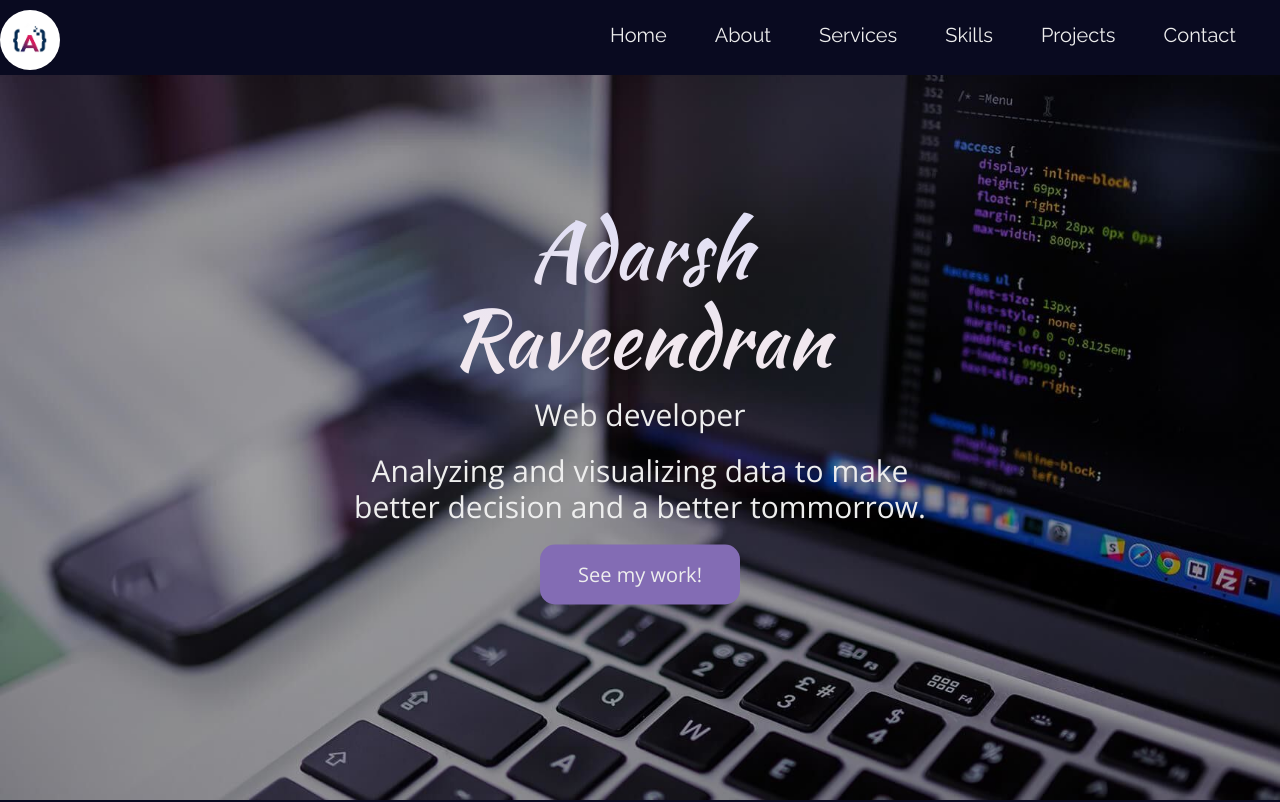
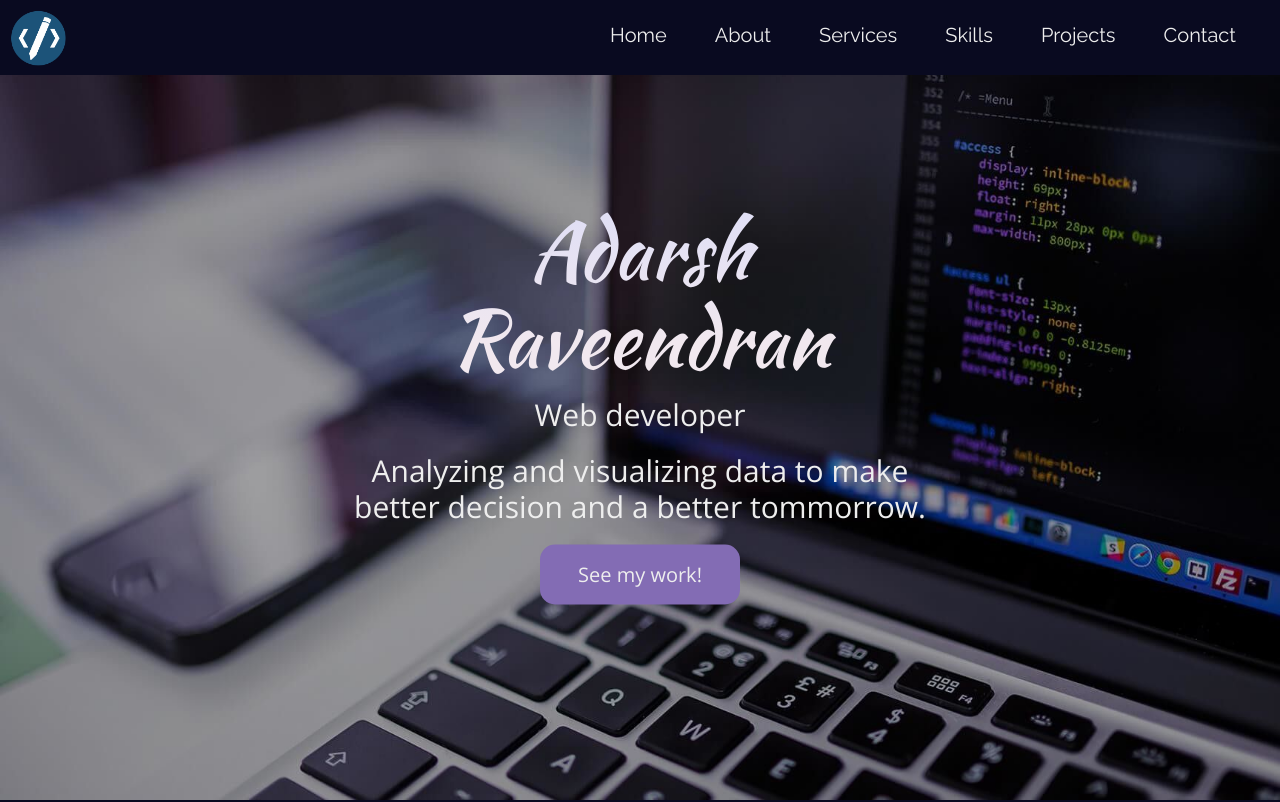
Before and after one commit to adarsh9847/personal, a plain HTML site: page adarsh.html in a window 1280 px wide. Shown: the top 802 px of the page. Drawn offline with nearby package versions, Linux system fonts and the light colour scheme.

Commit message:
Add files via upload

```diff
--- a/adarsh.html
+++ b/adarsh.html
@@ -5,6 +5,7 @@
     <meta http-equiv="X-UA-Compatible" content="IE=edge">
     <meta name="viewport" content="width=device-width, initial-scale=1.0">
     <title>Adarsh</title>
+    <link rel="icon" href="images/logo.png">
     <link rel="stylesheet" href="https://cdnjs.cloudflare.com/ajax/libs/font-awesome/4.7.0/css/font-awesome.min.css">
     <link href='https://fonts.googleapis.com/css?family=Kaushan Script' rel='stylesheet'>
     <link href='https://fonts.googleapis.com/css?family=Open Sans' rel='stylesheet'>
@@ -17,7 +18,7 @@
      <div id="particles-js">
         <header>
           <div>
-          <img class="logo" src="images/logon.jpg" alt="">
+          <img class="logo" src="images/logo.png" alt="">
         </div>
           <button class="nav-toggle" aria-controls="primary-nav" aria-expanded="false"><span class="sr-only">menu</span><img class="ham" src="images/ham.png" alt=""></button>
 
--- a/stylet.css
+++ b/stylet.css
@@ -83,8 +83,8 @@ li{
   border-radius: 50%;
   aspect-ratio: 1;
   width: 6em;
-  margin-top: 1em;
-  text-align: ;
+  margin-top: .75em;
+  margin-left: .75em;
 }
 /* name */
 
```
Also changed, not shown: images/logo.png (added).
